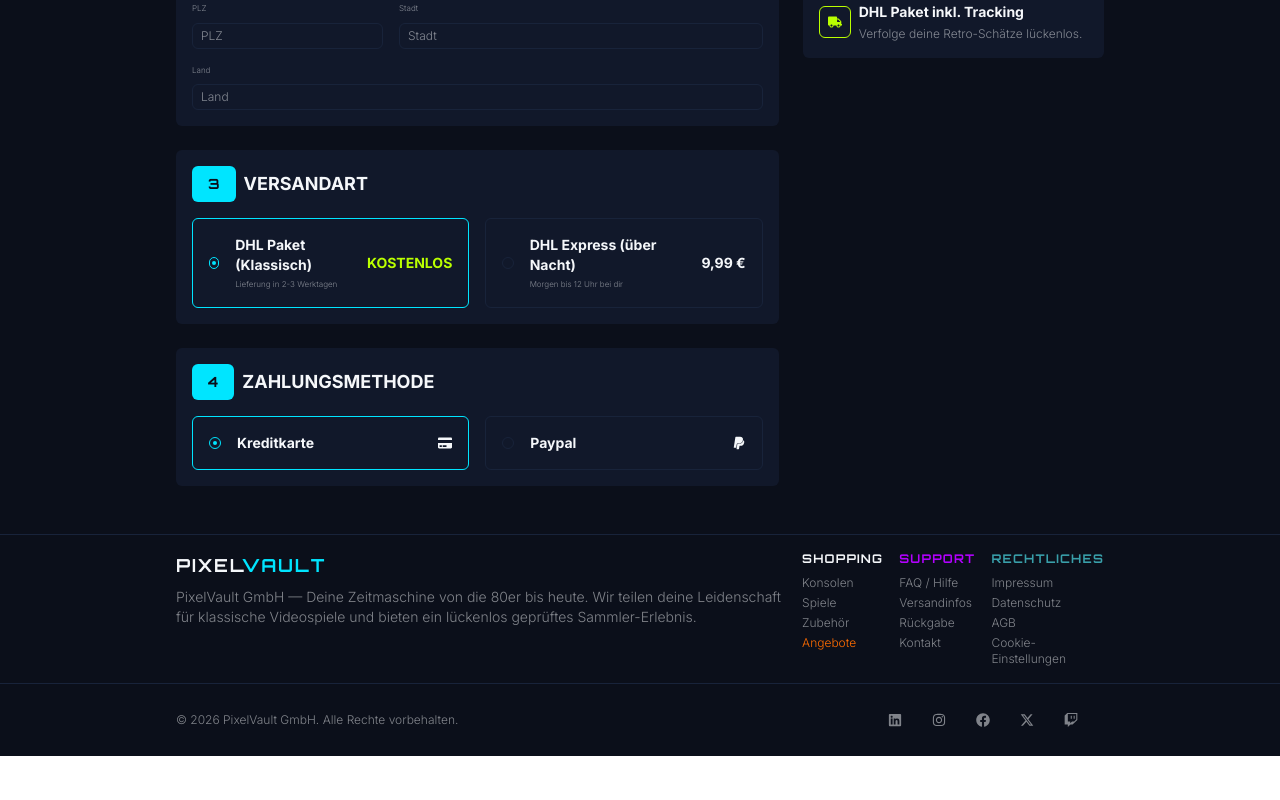
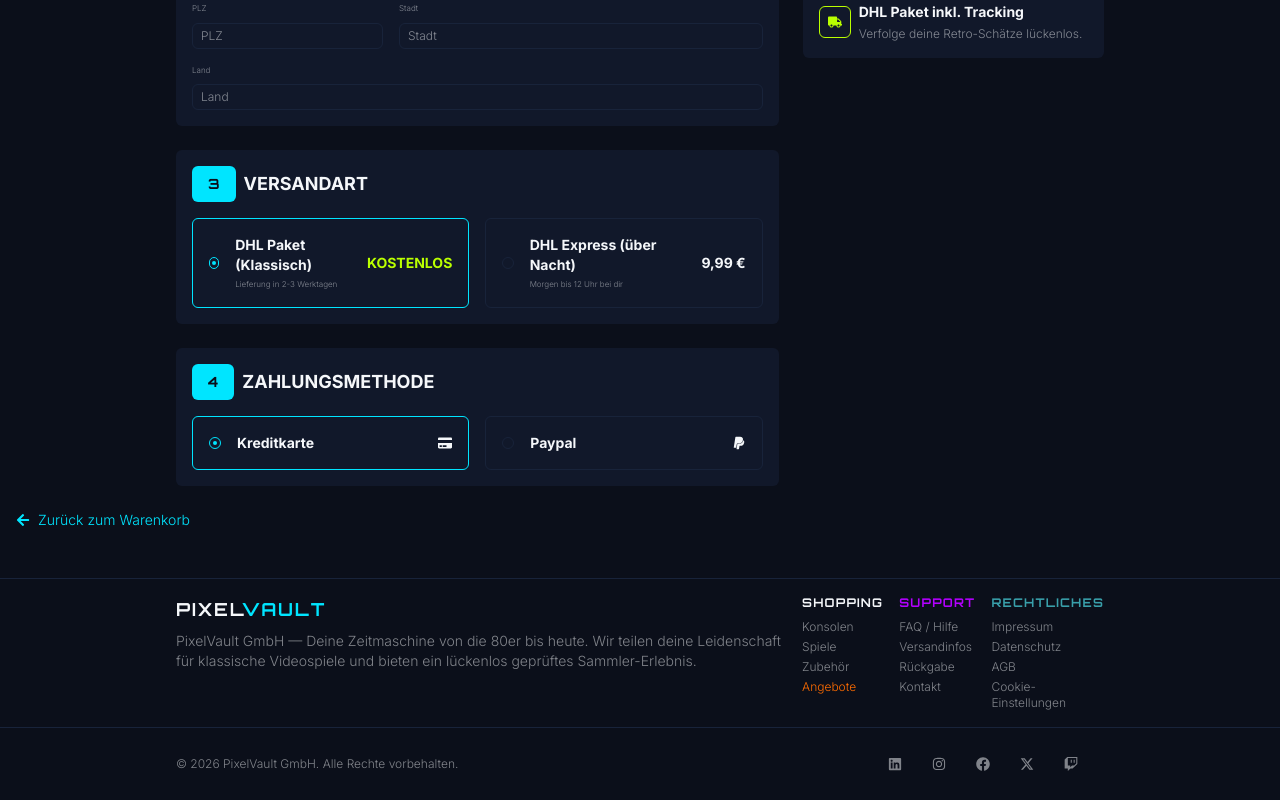
Before and after one commit to adriagomez-syntax/webshop-adria, a React (Vite) app: page /cart/checkout in a window 1280 px wide. Shown: the part 525-1325 px from the top of the page. Before the commit the page ends 1281 px from the top, so only its background shows below. Built offline with nearby package versions, Linux system fonts and the light colour scheme.

Commit message:
Checkout footer

```diff
--- /dev/null
+++ b/src/components/checkout/CheckoutFooter.jsx
@@ -0,0 +1,11 @@
+import { FaArrowLeft } from "react-icons/fa";
+import { Link } from "react-router";
+
+export default function CheckoutFooter() {
+	return (
+		<Link to="/cart" className="flex gap-2 items-center text-secondary hover:underline">
+			<FaArrowLeft />
+			<p>Zurück zum Warenkorb</p>
+		</Link>
+	)
+}
--- a/src/components/pages/CheckouPage.jsx
+++ b/src/components/pages/CheckouPage.jsx
@@ -1,12 +1,14 @@
+import CheckoutFooter from "../checkout/CheckoutFooter";
 import CheckoutHeroSection from "../checkout/CheckoutHeroSection";
-import CheckouFormtSection from "../checkout/form/CheckoutFormSection";
+import CheckoutFormSection from "../checkout/form/CheckoutFormSection";
 import Main from "../common/Main"
 
 export default function CheckoutPage() {
 	return (
 		<Main className="flex flex-col gap-6">
 			<CheckoutHeroSection />
-			<CheckouFormtSection />
+			<CheckoutFormSection />
+			<CheckoutFooter />
 		</Main>
 	)
 }
```
